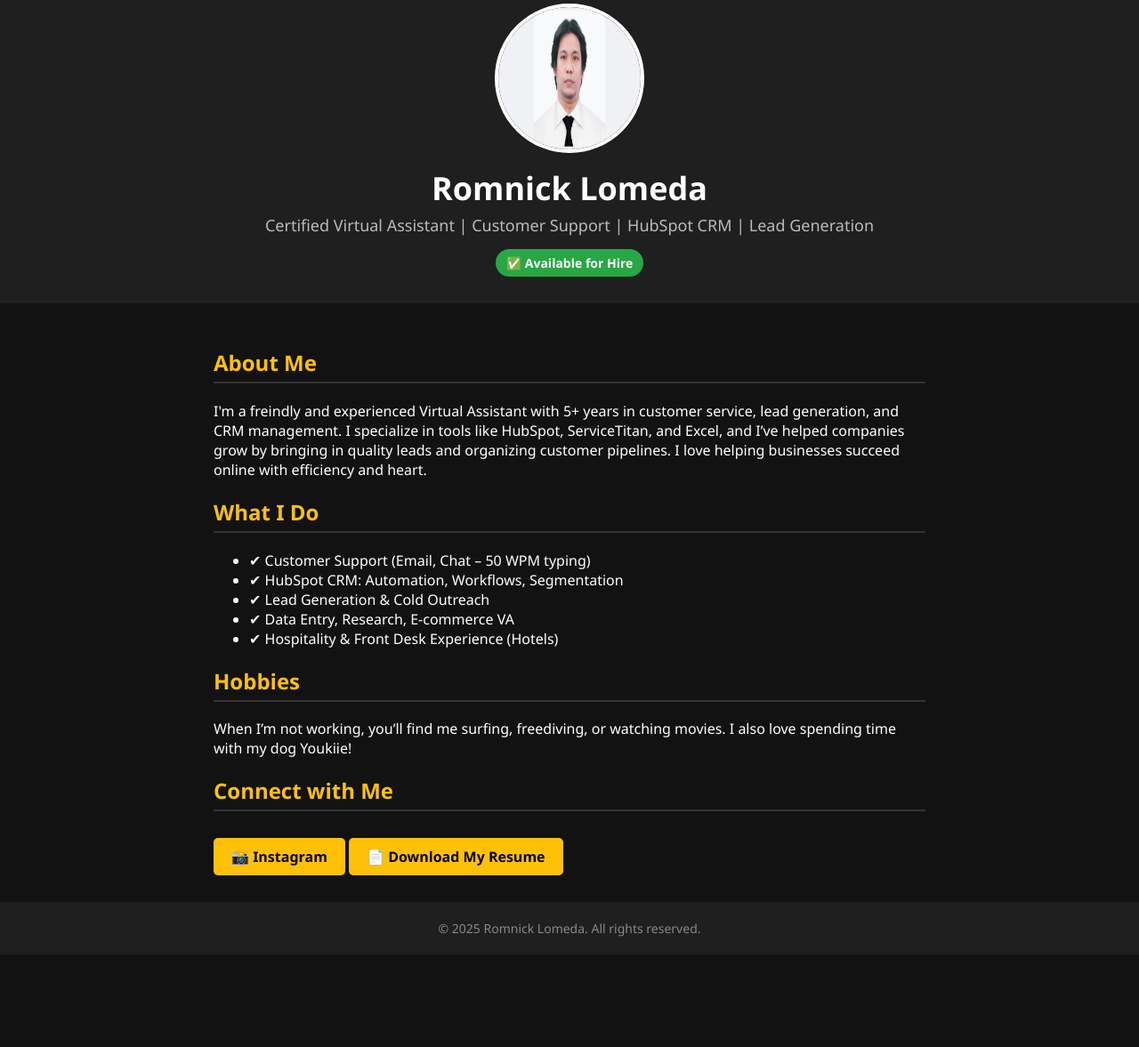
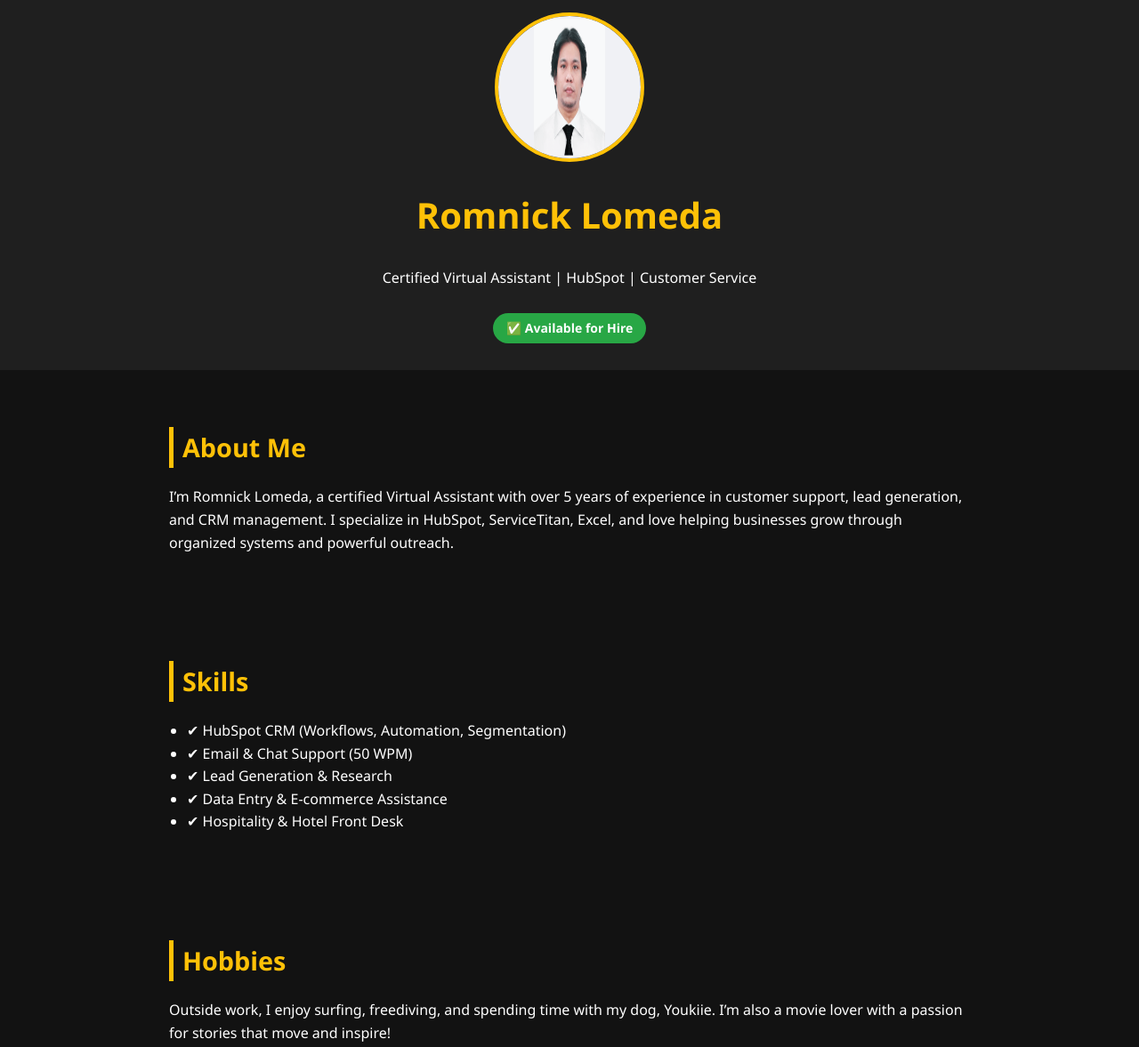
Before and after one commit to Nicklomeda/romnick-website, a plain HTML site: page index.html in a window 1280 px wide. Shown: the part 46-1223 px from the top of the page at 89% size. Before the commit the page ends 1119 px from the top, so only its background shows below. Drawn offline with nearby package versions, Linux system fonts and the light colour scheme.

Commit message:
Updated to animated version

```diff
--- a/index.html
+++ b/index.html
@@ -1,133 +1,153 @@
 <!DOCTYPE html>
 <html lang="en">
 <head>
-  <meta charset="UTF-8">
-  <title>Romnick Lomeda - Virtual Assistant</title>
+  <meta charset="UTF-8" />
+  <meta name="viewport" content="width=device-width, initial-scale=1.0"/>
+  <title>Romnick Lomeda | Virtual Assistant</title>
+  <link href="https://unpkg.com/aos@2.3.1/dist/aos.css" rel="stylesheet">
   <style>
     body {
       margin: 0;
       font-family: 'Segoe UI', sans-serif;
-      background-color: #121212;
-      color: white;
+      background: #121212;
+      color: #fff;
+      line-height: 1.6;
     }
 
     header {
-      background-color: #1f1f1f;
-      padding: 30px 20px;
       text-align: center;
+      padding: 60px 20px 30px;
+      background: #1f1f1f;
     }
 
-    header h1 {
-      margin: 10px 0 5px;
-      font-size: 36px;
-    }
-
-    header p {
-      margin: 5px 0;
-      font-size: 18px;
-      color: #bbb;
-    }
-
-    .photo {
-      margin-top: 20px;
-    }
-
-    .photo img {
+    header img {
       width: 160px;
       height: 160px;
       border-radius: 50%;
-      border: 4px solid #fff;
+      border: 4px solid #ffc107;
+    }
+
+    h1 {
+      margin-top: 20px;
+      font-size: 2.5rem;
+      color: #ffc107;
     }
 
     .badge {
+      display: inline-block;
       background: #28a745;
-      display: inline-block;
-      padding: 6px 12px;
-      margin-top: 10px;
-      border-radius: 20px;
+      padding: 6px 15px;
+      border-radius: 30px;
       font-weight: bold;
       font-size: 14px;
+      margin-top: 10px;
     }
 
     section {
-      padding: 30px 20px;
-      max-width: 800px;
+      max-width: 900px;
       margin: auto;
+      padding: 40px 20px;
     }
 
     h2 {
-      border-bottom: 2px solid #333;
-      padding-bottom: 5px;
+      font-size: 1.8rem;
       color: #ffc107;
+      border-left: 5px solid #ffc107;
+      padding-left: 10px;
+      margin-bottom: 20px;
     }
 
-    a.button, button {
+    .button {
       display: inline-block;
-      margin-top: 10px;
+      margin: 10px 10px 0 0;
       padding: 10px 20px;
-      background-color: #ffc107;
-      color: black;
+      background: #ffc107;
+      color: #121212;
+      border: none;
+      border-radius: 6px;
+      font-weight: bold;
       text-decoration: none;
-      border: none;
-      border-radius: 5px;
-      font-weight: bold;
-      cursor: pointer;
+      transition: transform 0.3s ease;
     }
 
-    a.button:hover, button:hover {
-      background-color: #ffdb4d;
-    }
-
-    .social {
-      margin-top: 20px;
+    .button:hover {
+      transform: scale(1.05);
+      background: #ffdb4d;
     }
 
     footer {
       text-align: center;
-      padding: 20px;
+      padding: 30px 10px;
       font-size: 14px;
-      color: #888;
-      background-color: #1f1f1f;
+      background: #1f1f1f;
+      color: #aaa;
+    }
+
+    ul {
+      padding-left: 20px;
+    }
+
+    @media (max-width: 600px) {
+      h1 {
+        font-size: 1.8rem;
+      }
+
+      h2 {
+        font-size: 1.4rem;
+      }
+
+      .button {
+        font-size: 14px;
+        padding: 8px 16px;
+      }
     }
   </style>
 </head>
 <body>
 
-  <header>
-    <div class="photo">
-      <img src="2x2 pic.png" alt="Romnick Lomeda">
-    </div>
+  <header data-aos="fade-down">
+    <img src="2x2 pic.png" alt="Romnick Lomeda">
     <h1>Romnick Lomeda</h1>
-    <p>Certified Virtual Assistant | Customer Support | HubSpot CRM | Lead Generation</p>
-    <span class="badge">✅ Available for Hire</span>
+    <p>Certified Virtual Assistant | HubSpot | Customer Service</p>
+    <div class="badge">✅ Available for Hire</div>
   </header>
 
-  <section>
+  <section data-aos="fade-up">
     <h2>About Me</h2>
-    <p>I'm a freindly and experienced Virtual Assistant with 5+ years in customer service, lead generation, and CRM management. I specialize in tools like HubSpot, ServiceTitan, and Excel, and I’ve helped companies grow by bringing in quality leads and organizing customer pipelines. I love helping businesses succeed online with efficiency and heart.</p>
+    <p>I’m Romnick Lomeda, a certified Virtual Assistant with over 5 years of experience in customer support, lead generation, and CRM management. I specialize in HubSpot, ServiceTitan, Excel, and love helping businesses grow through organized systems and powerful outreach.</p>
+  </section>
 
-    <h2>What I Do</h2>
+  <section data-aos="fade-right">
+    <h2>Skills</h2>
     <ul>
-      <li>✔ Customer Support (Email, Chat – 50 WPM typing)</li>
-      <li>✔ HubSpot CRM: Automation, Workflows, Segmentation</li>
-      <li>✔ Lead Generation & Cold Outreach</li>
-      <li>✔ Data Entry, Research, E-commerce VA</li>
-      <li>✔ Hospitality & Front Desk Experience (Hotels)</li>
+      <li>✔ HubSpot CRM (Workflows, Automation, Segmentation)</li>
+      <li>✔ Email & Chat Support (50 WPM)</li>
+      <li>✔ Lead Generation & Research</li>
+      <li>✔ Data Entry & E-commerce Assistance</li>
+      <li>✔ Hospitality & Hotel Front Desk</li>
     </ul>
+  </section>
 
+  <section data-aos="fade-left">
     <h2>Hobbies</h2>
-    <p>When I’m not working, you’ll find me surfing, freediving, or watching movies. I also love spending time with my dog Youkiie!</p>
+    <p>Outside work, I enjoy surfing, freediving, and spending time with my dog, Youkiie. I’m also a movie lover with a passion for stories that move and inspire!</p>
+  </section>
 
+  <section data-aos="zoom-in">
     <h2>Connect with Me</h2>
-    <div class="social">
-      <a class="button" href="https://www.instagram.com/kcinlomeda/" target="_blank">📸 Instagram</a>
-      <a class="button" href="resume.pdf" download>📄 Download My Resume</a>
-    </div>
+    <a class="button" href="https://www.instagram.com/kcinlomeda/" target="_blank">📸 Instagram</a>
+    <a class="button" href="resume.pdf" download>📄 Download Resume</a>
   </section>
 
   <footer>
     &copy; 2025 Romnick Lomeda. All rights reserved.
   </footer>
 
+  <!-- AOS Library -->
+  <script src="https://unpkg.com/aos@2.3.1/dist/aos.js"></script>
+  <script>
+    AOS.init();
+  </script>
+
 </body>
 </html>
```
